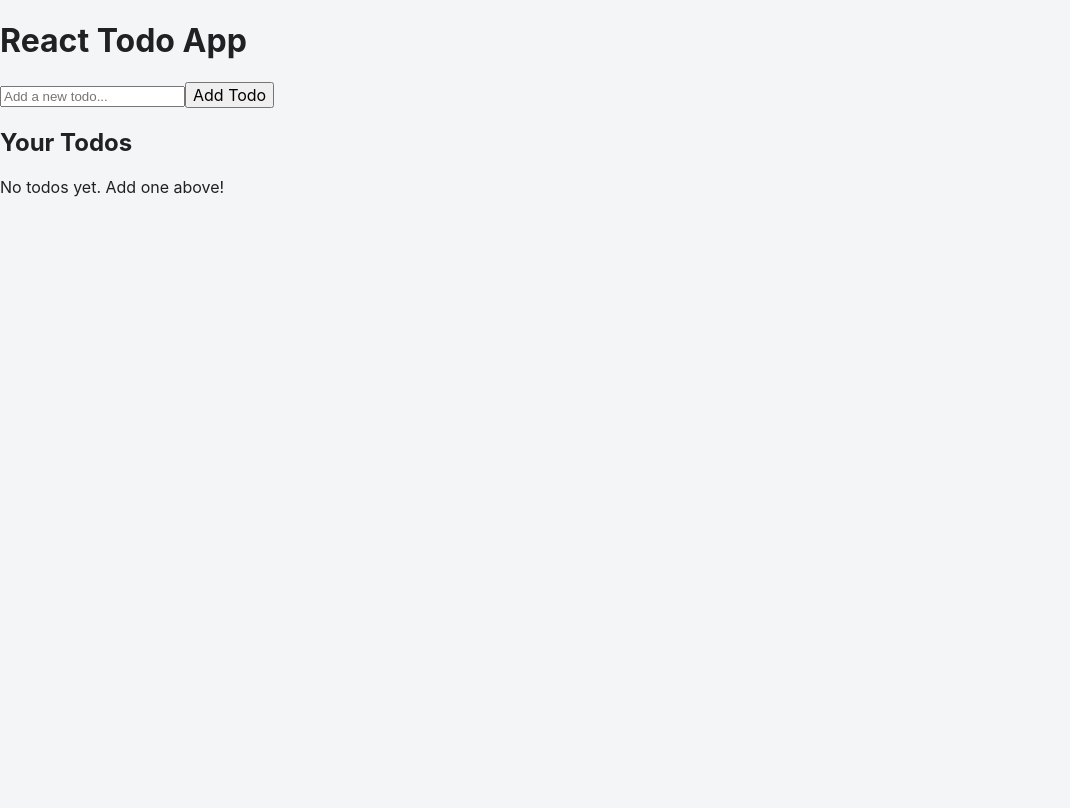
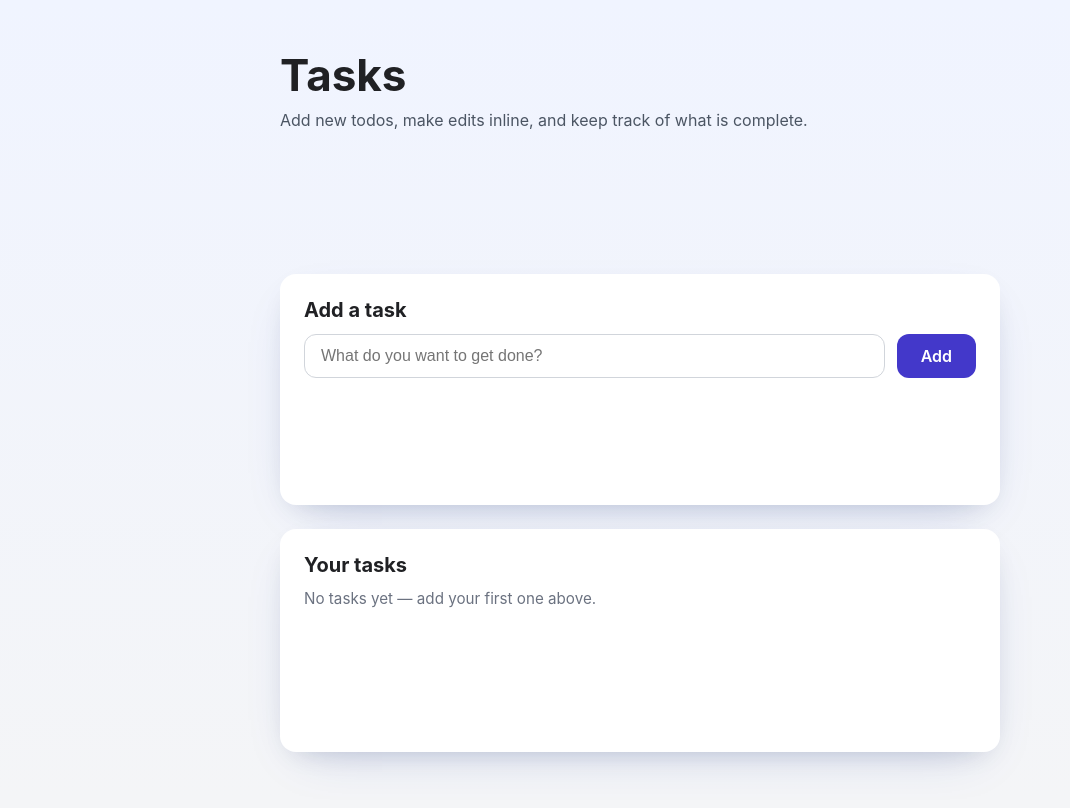
Before and after one commit to 2advancesolutions/venus-todo-react, a React (Vite) app: page / in a window 1280 px wide. Shown: the top 808 px of the page, without its empty margins (0-1070 px from the left). Built offline with nearby package versions, Linux system fonts and the light colour scheme.

Commit message:
wip: coding: round 7 [index.html]

```diff
--- a/index.html
+++ b/index.html
@@ -1,14 +1,10 @@
 <!doctype html>
 <html lang="en">
   <head>
-    <meta charset="utf-8" />
+    <meta charset="UTF-8" />
     <link rel="icon" type="image/svg+xml" href="/vite.svg" />
-    <meta name="viewport" content="width=device-width, initial-scale=1" />
-    <title>React Todo App</title>
-    <meta
-      name="description"
-      content="A simple todo application built with React 19 and Vite"
-    />
+    <meta name="viewport" content="width=device-width, initial-scale=1.0" />
+    <title>Venus Todo React</title>
   </head>
   <body>
     <div id="root"></div>
--- a/src/App.tsx
+++ b/src/App.tsx
@@ -1,61 +1,357 @@
-import { useState } from 'react';
-import { TodoInput } from './components/TodoInput';
-import { TodoList } from './components/TodoList';
-import { Todo } from './types/todo';
+import { FormEvent, useMemo, useState } from 'react';
+
+type Todo = {
+  id: string;
+  title: string;
+  isCompleted: boolean;
+  createdAt: number;
+};
+
+const createTodo = (title: string): Todo => ({
+  id: crypto.randomUUID(),
+  title,
+  isCompleted: false,
+  createdAt: Date.now(),
+});
 
 function App() {
   const [todos, setTodos] = useState<Todo[]>([]);
+  const [draft, setDraft] = useState('');
+  const [editingId, setEditingId] = useState<string | null>(null);
+  const [editingDraft, setEditingDraft] = useState('');
 
-  const addTodo = (text: string) => {
-    const newTodo: Todo = {
-      id: crypto.randomUUID(),
-      text,
-      completed: false,
-      createdAt: new Date(),
-    };
-    setTodos([...todos, newTodo]);
+  const stats = useMemo(() => {
+    const total = todos.length;
+    const completed = todos.filter((todo) => todo.isCompleted).length;
+    const active = total - completed;
+    return { total, active, completed };
+  }, [todos]);
+
+  const handleAdd = (event: FormEvent<HTMLFormElement>) => {
+    event.preventDefault();
+    const trimmed = draft.trim();
+
+    if (!trimmed) {
+      return;
+    }
+
+    setTodos((previous) => [...previous, createTodo(trimmed)]);
+    setDraft('');
   };
 
-  const updateTodo = (id: string, text: string) => {
-    setTodos(todos.map(todo =>
-      todo.id === id ? { ...todo, text } : todo
-    ));
+  const handleToggle = (id: string) => {
+    setTodos((previous) =>
+      previous.map((todo) =>
+        todo.id === id ? { ...todo, isCompleted: !todo.isCompleted } : todo,
+      ),
+    );
   };
 
-  const toggleTodo = (id: string) => {
-    setTodos(todos.map(todo =>
-      todo.id === id ? { ...todo, completed: !todo.completed } : todo
-    ));
+  const handleDelete = (id: string) => {
+    setTodos((previous) => previous.filter((todo) => todo.id !== id));
+
+    if (editingId === id) {
+      setEditingId(null);
+      setEditingDraft('');
+    }
   };
 
-  const deleteTodo = (id: string) => {
-    setTodos(todos.filter(todo => todo.id !== id));
+  const startEditing = (todo: Todo) => {
+    setEditingId(todo.id);
+    setEditingDraft(todo.title);
+  };
+
+  const cancelEditing = () => {
+    setEditingId(null);
+    setEditingDraft('');
+  };
+
+  const saveEditing = (id: string) => {
+    const trimmed = editingDraft.trim();
+    if (!trimmed) {
+      return;
+    }
+
+    setTodos((previous) =>
+      previous.map((todo) => (todo.id === id ? { ...todo, title: trimmed } : todo)),
+    );
+    setEditingId(null);
+    setEditingDraft('');
   };
 
   return (
-    <div className="min-h-screen bg-gray-50 py-8">
-      <div className="max-w-2xl mx-auto px-4">
-        <h1 className="text-4xl font-bold text-center text-gray-800 mb-8">
-          React Todo App
-        </h1>
+    <div style={styles.page}>
+      <main style={styles.main}>
+        <header>
+          <h1 style={styles.heading}>Tasks</h1>
+          <p style={styles.subheading}>
+            Add new todos, make edits inline, and keep track of what is complete.
+          </p>
+        </header>
 
-        <div className="bg-white rounded-lg shadow-md p-6">
-          <TodoInput onAddTodo={addTodo} />
-          <div className="mt-6">
-            <h2 className="text-xl font-semibold text-gray-700 mb-4">
-              Your Todos
-            </h2>
-            <TodoList
-              todos={todos}
-              onUpdateTodo={updateTodo}
-              onToggleTodo={toggleTodo}
-              onDeleteTodo={deleteTodo}
+        <section aria-labelledby="add-todo" style={styles.card}>
+          <h2 id="add-todo" style={styles.sectionHeading}>
+            Add a task
+          </h2>
+          <form onSubmit={handleAdd} style={styles.form}>
+            <label htmlFor="new-todo" style={styles.visuallyHidden}>
+              Describe your task
+            </label>
+            <input
+              id="new-todo"
+              name="new-todo"
+              value={draft}
+              onChange={(event) => setDraft(event.target.value)}
+              placeholder="What do you want to get done?"
+              autoComplete="off"
+              maxLength={120}
+              style={styles.input}
             />
-          </div>
-        </div>
-      </div>
+            <button type="submit" style={styles.primaryButton}>
+              Add
+            </button>
+          </form>
+        </section>
+
+        <section aria-labelledby="todo-list" style={styles.card}>
+          <header style={styles.listHeader}>
+            <div>
+              <h2 id="todo-list" style={styles.sectionHeading}>
+                Your tasks
+              </h2>
+              <p style={styles.meta}>
+                {stats.total === 0
+                  ? 'No tasks yet — add your first one above.'
+                  : `${stats.active} active • ${stats.completed} completed`}
+              </p>
+            </div>
+          </header>
+          <ul style={styles.list}>
+            {todos.map((todo) => {
+              const isEditing = editingId === todo.id;
+              return (
+                <li key={todo.id} style={styles.listItem}>
+                  <div style={styles.itemMain}>
+                    <input
+                      type="checkbox"
+                      checked={todo.isCompleted}
+                      onChange={() => handleToggle(todo.id)}
+                      aria-label={todo.isCompleted ? 'Mark as active' : 'Mark as done'}
+                    />
+
+                    {isEditing ? (
+                      <input
+                        value={editingDraft}
+                        onChange={(event) => setEditingDraft(event.target.value)}
+                        onKeyDown={(event) => {
+                          if (event.key === 'Enter') {
+                            saveEditing(todo.id);
+                          }
+                          if (event.key === 'Escape') {
+                            cancelEditing();
+                          }
+                        }}
+                        autoFocus
+                        style={styles.editInput}
+                      />
+                    ) : (
+                      <span
+                        style={{
+                          ...styles.title,
+                          textDecoration: todo.isCompleted ? 'line-through' : 'none',
+                          color: todo.isCompleted ? '#6b7280' : '#202124',
+                        }}
+                      >
+                        {todo.title}
+                      </span>
+                    )}
+                  </div>
+
+                  <div style={styles.actions}>
+                    {isEditing ? (
+                      <>
+                        <button
+                          type="button"
+                          onClick={() => saveEditing(todo.id)}
+                          style={styles.secondaryButton}
+                        >
+                          Save
+                        </button>
+                        <button
+                          type="button"
+                          onClick={cancelEditing}
+                          style={styles.ghostButton}
+                        >
+                          Cancel
+                        </button>
+                      </>
+                    ) : (
+                      <button
+                        type="button"
+                        onClick={() => startEditing(todo)}
+                        style={styles.secondaryButton}
+                      >
+                        Edit
+                      </button>
+                    )}
+                    <button
+                      type="button"
+                      onClick={() => handleDelete(todo.id)}
+                      style={styles.dangerButton}
+                    >
+                      Delete
+                    </button>
+                  </div>
+                </li>
+              );
+            })}
+          </ul>
+        </section>
+      </main>
     </div>
   );
 }
 
+const styles: Record<string, React.CSSProperties> = {
+  page: {
+    minHeight: '100vh',
+    padding: '3rem 1rem',
+    background: 'linear-gradient(180deg, #f0f4ff 0%, #f4f5f7 100%)',
+    display: 'flex',
+    justifyContent: 'center',
+  },
+  main: {
+    width: '100%',
+    maxWidth: '720px',
+    display: 'grid',
+    gap: '1.5rem',
+  },
+  heading: {
+    fontSize: '2.75rem',
+    margin: 0,
+  },
+  subheading: {
+    marginTop: '0.5rem',
+    color: '#4b5563',
+    fontSize: '1rem',
+  },
+  card: {
+    backgroundColor: '#ffffff',
+    borderRadius: '1rem',
+    padding: '1.5rem',
+    boxShadow:
+      '0 18px 50px -25px rgba(30, 64, 175, 0.25), 0 10px 30px -15px rgba(15, 23, 42, 0.2)',
+  },
+  sectionHeading: {
+    fontSize: '1.25rem',
+    margin: '0 0 0.75rem',
+  },
+  form: {
+    display: 'flex',
+    gap: '0.75rem',
+    alignItems: 'center',
+  },
+  input: {
+    flex: 1,
+    padding: '0.75rem 1rem',
+    borderRadius: '0.75rem',
+    border: '1px solid #d1d5db',
+    fontSize: '1rem',
+    outline: 'none',
+  },
+  editInput: {
+    flex: 1,
+    padding: '0.5rem 0.75rem',
+    borderRadius: '0.5rem',
+    border: '1px solid #d1d5db',
+    fontSize: '1rem',
+  },
+  primaryButton: {
+    padding: '0.75rem 1.5rem',
+    borderRadius: '0.75rem',
+    border: 'none',
+    backgroundColor: '#4338ca',
+    color: '#ffffff',
+    fontWeight: 600,
+    cursor: 'pointer',
+  },
+  secondaryButton: {
+    padding: '0.5rem 1rem',
+    borderRadius: '0.5rem',
+    border: '1px solid #4f46e5',
+    backgroundColor: '#eef2ff',
+    color: '#3730a3',
+    fontWeight: 500,
+    cursor: 'pointer',
+  },
+  ghostButton: {
+    padding: '0.5rem 1rem',
+    borderRadius: '0.5rem',
+    border: 'none',
+    backgroundColor: 'transparent',
+    color: '#4b5563',
+    cursor: 'pointer',
+  },
+  dangerButton: {
+    padding: '0.5rem 1rem',
+    borderRadius: '0.5rem',
+    border: '1px solid #f87171',
+    backgroundColor: '#fee2e2',
+    color: '#b91c1c',
+    fontWeight: 500,
+    cursor: 'pointer',
+  },
+  list: {
+    margin: 0,
+    padding: 0,
+    listStyle: 'none',
+    display: 'grid',
+    gap: '1rem',
+  },
+  listItem: {
+    display: 'flex',
+    alignItems: 'center',
+    justifyContent: 'space-between',
+    gap: '1rem',
+    padding: '0.75rem 1rem',
+    borderRadius: '0.75rem',
+    border: '1px solid #e5e7eb',
+    backgroundColor: '#f9fafb',
+  },
+  itemMain: {
+    display: 'flex',
+    alignItems: 'center',
+    gap: '0.75rem',
+    flex: 1,
+  },
+  actions: {
+    display: 'flex',
+    gap: '0.5rem',
+  },
+  title: {
+    fontSize: '1rem',
+    fontWeight: 500,
+  },
+  listHeader: {
+    display: 'flex',
+    justifyContent: 'space-between',
+    alignItems: 'center',
+    marginBottom: '1rem',
+  },
+  meta: {
+    margin: 0,
+    color: '#6b7280',
+    fontSize: '0.95rem',
+  },
+  visuallyHidden: {
+    position: 'absolute',
+    clip: 'rect(0 0 0 0)',
+    clipPath: 'inset(50%)',
+    height: '1px',
+    width: '1px',
+    overflow: 'hidden',
+    whiteSpace: 'nowrap',
+  },
+};
+
 export default App;
```
